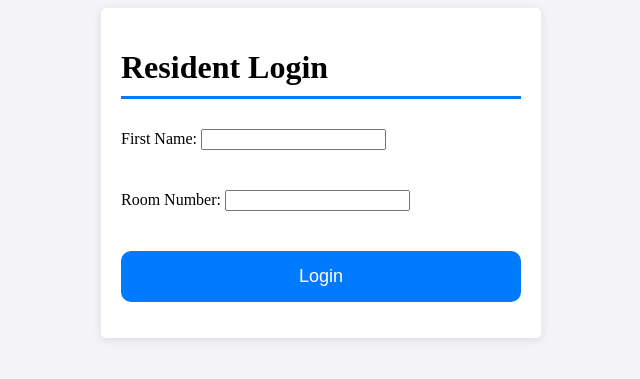
After one commit to rosenb26/Software-Engineering-Group-Project, a Flask app: page /resident-login in a window 1280 px wide. The commit adds this page. Shown: the top 379 px of the page, without its empty margins (319-959 px from the left). Run offline with Flask 3, Linux system fonts and the light colour scheme; some libraries are stand-ins or nearby versions.

Commit message:
Checkin/Checkout working correctly, resident homepage, and work request routes and htmls added

```diff
--- a/SpringOakWebApp3.0/app.py
+++ b/SpringOakWebApp3.0/app.py
@@ -153,8 +153,8 @@ def visitor_dashboard():
             # Insert new entry into Visitor List table
             with db_connection() as connection:
                 cursor = connection.cursor()
-                cursor.execute("INSERT INTO VisitorList (dateVisit, visitorID, email, visitorFirstName, visitorLastName, residentFirstName, residentLastName, residentID, checkInTime) VALUES (?,?,?,?,?,?,?,?,?)",
-                               (f'{current_date}', visitor_data['visitorID'], visitor_data['email'], visitor_data['visitorFirstName'], visitor_data['visitorLastName'], visitor_data['residentFirstName'], visitor_data['residentLastName'], visitor_data['residentID'], f'{current_time}'))
+                cursor.execute("INSERT INTO VisitorList (dateVisit, phoneNumber, visitorID, email, visitorFirstName, visitorLastName, residentFirstName, residentLastName, residentID, checkInTime) VALUES (?,?,?,?,?,?,?,?,?, ?)",
+                               (f'{current_date}', visitor_data['phoneNumber'], visitor_data['visitorID'], visitor_data['email'], visitor_data['visitorFirstName'], visitor_data['visitorLastName'], visitor_data['residentFirstName'], visitor_data['residentLastName'], visitor_data['residentID'], f'{current_time}'))
                 connection.commit()
 
             print("Check-in successful!")
@@ -166,10 +166,10 @@ def visitor_dashboard():
             print(f"Check-out request for email: {visitor_email}")
 
             # Retrieve visitor information from the Visitors table
-            visitor_data = cursor.execute("SELECT * FROM Visitors WHERE email = ?", (visitor_email,)).fetchone()
+            visitor_data = cursor.execute("SELECT * FROM VisitorList WHERE email = ?", (visitor_email,)).fetchone()
 
             # Check if the visitor exists
-            if not visitor_data or visitor_data['checkInTime']:
+            if not visitor_data['checkInTime']:
                 print("Visitor not found or not checked in.")
                 return "Visitor not found or not checked in."
 
@@ -191,6 +191,44 @@ def visitor_dashboard():
 
     return render_template('visitor_dashboard.html')
 
+# Resident dashboard login
+@app.route('/resident-login', methods=['GET', 'POST'])
+def resident_login():
+    if request.method == 'POST':
+        username = request.form['username']
+        room_number = request.form['room_number']
+
+        # Check that the resident exists
+        cursor = db_connection()
+        resident_data = cursor.execute('SELECT * FROM Residents WHERE residentFirstName = ? AND roomNumber = ?',
+                                       (username, room_number)).fetchone()
+
+        if resident_data:
+            session['resident_loggedin'] = True
+            session['resident_id'] = resident_data['residentID']
+            session['resident_username'] = resident_data['residentFirstName']
+            # Redirect to the resident dashboard
+            return redirect(url_for('resident_homepage'))
+
+        else:
+            flash('Invalid resident credentials. Please try again.')
+
+    return render_template('resident_login.html')
+
+@app.route('/resident-homepage')
+def resident_homepage():
+    if 'resident_loggedin' in session and session['resident_loggedin']:
+        # Render the resident dashboard template
+        return render_template('resident_homepage.html')
+    else:
+        # Redirect to the resident login page if the resident isn't logged in
+        return redirect(url_for('resident_login'))
+
+@app.route('/resident-requests')
+def resident_requests():
+    return render_template('resident_request.html')
+
+
 
 @app.route('/logout', methods=['POST'])
 def logout():
--- a/SpringOakWebApp3.0/springoaks.sql
+++ b/SpringOakWebApp3.0/springoaks.sql
@@ -28,6 +28,7 @@ CREATE TABLE VisitorList (
     visitorID INTEGER PRIMARY KEY NOT NULL,
     dateVisit DATE NOT NULL,
     email CHAR(20),
+    phoneNumber CHAR(20),
 	visitorFirstName CHAR(20) NOT NULL,
 	visitorLastName CHAR(20) NOT NULL,
 	checkInTime CHAR(10) NOT NULL,
@@ -51,6 +52,7 @@ CREATE TABLE Travel_Request (
 	submissionDate DATE NOT NULL,
 	dateRequested DATE NOT NULL,
 	locationRequested TEXT NOT NULL,
+	notes TEXT,
 	status CHAR(20) NOT NULL
 );
 
@@ -63,6 +65,7 @@ CREATE TABLE Maintenance_Request (
 	workType CHAR(20) NOT NULL,
 	residentID INTEGER NOT NULL,
 	dateCompleted DATE,
+	notes TEXT,
 	FOREIGN KEY(residentID) REFERENCES Residents(residentID)
 );
 
@@ -74,5 +77,6 @@ CREATE TABLE Doctor_Request (
 	roomNumber INTEGER NOT NULL,
 	visitType CHAR(20) NOT NULL,
 	residentID INTEGER NOT NULL,
+	notes TEXT,
 	dateSeen DATE
 );
--- a/SpringOakWebApp3.0/templates/dashboard.html
+++ b/SpringOakWebApp3.0/templates/dashboard.html
@@ -15,7 +15,7 @@
                     Visitors Database <span class="badge bg-secondary">{{ registered_count }}</span>
                 </button>
             </a>
-            <a href="/resident-database" class="m-2">
+            <a href="/resident-login" class="m-2">
                 <button class="btn btn-primary">Resident Database</button>
             </a>
             <a href="/request-database" class="m-2">
--- /dev/null
+++ b/SpringOakWebApp3.0/templates/resident_login.html
@@ -0,0 +1,26 @@
+<!DOCTYPE html>
+<html lang="en">
+<head>
+    <meta charset="UTF-8">
+    <meta name="viewport" content="width=device-width, initial-scale=1.0">
+    <link rel="stylesheet" href="{{ url_for('static', filename='style.css') }}">
+    <title>Resident Login</title>
+</head>
+<body>
+    <div class="container">
+        <h1 class="mt-5">Resident Login</h1>
+        <form action="/resident-login" method="post" class="mt-4">
+            <div class="mb-3">
+                <label for="username" class="form-label">First Name:</label>
+                <input type="text" id="username" name="username" class="form-control" required>
+            </div>
+            <div class="mb-3">
+                <label for="room_number" class="form-label">Room Number:</label>
+                <input type="text" id="room_number" name="room_number" class="form-control" required>
+            </div>
+            <button type="submit" class="btn btn-primary">Login</button>
+        </form>
+    </div>
+    <script src="{{ url_for('static', filename='bootstrap.bundle.min.js') }}"></script>
+</body>
+</html>
--- a/SpringOakWebApp3.0/templates/visitors.html
+++ b/SpringOakWebApp3.0/templates/visitors.html
@@ -34,8 +34,8 @@
                         <td>{{ visitor.visitorFirstName }}</td>
                         <td>{{ visitor.residentFirstName }}</td>
                         <td>
-                            {% if visitor.dateRegistered %}
-                                {{ visitor.dateRegistered }}
+                            {% if visitor.dateVisit %}
+                                {{ visitor.dateVisit }}
                             {% else %}
                                 N/A
                             {% endif %}
```
Also changed, not shown: SpringOakWebApp3.0/templates/resident_homepage.html (added, +25 -0 lines), SpringOakWebApp3.0/templates/resident_requests.html (added, +28 -0 lines).
